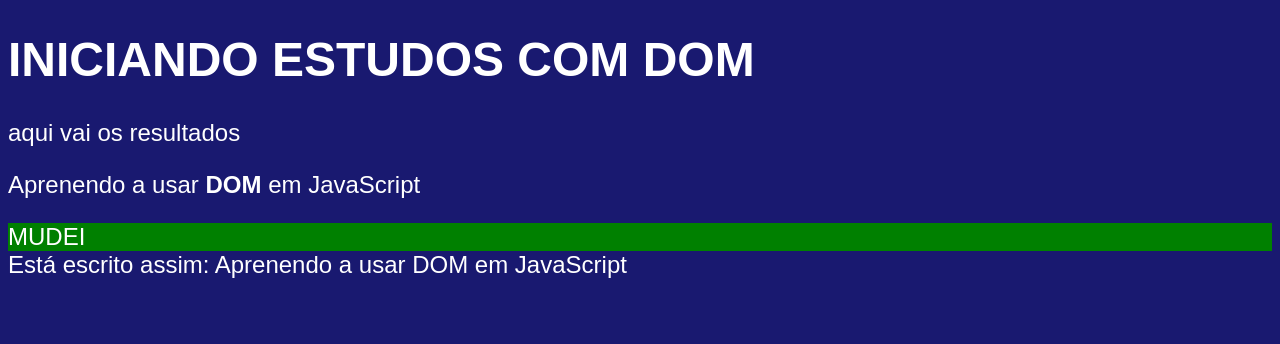
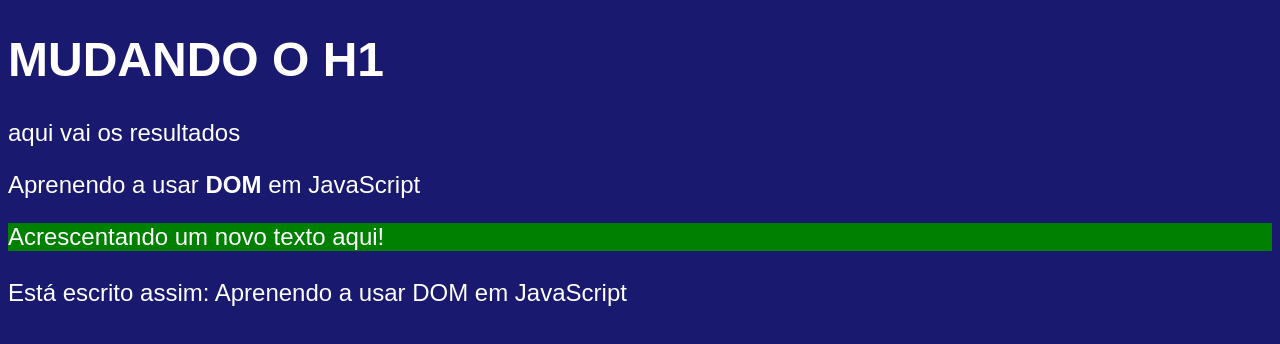
Before and after one commit to kaueciglioni/Aprendendo-JavaScript, a plain HTML site: page Aula 8/ex005.html in a window 1280 px wide. Drawn offline with Linux system fonts and the light colour scheme.

Commit message:
utilização das ferramentas em DOM para JavaScript

```diff
--- a/Aula 8/ex005.html
+++ b/Aula 8/ex005.html
@@ -21,7 +21,7 @@
 
     <p>Aprenendo a usar <strong>DOM</strong> em JavaScript</p>
 
-    <div id="msg">Clica em mim</div>
+    <div id="msg">Clica em mim</div><br>
 
     <script>
         var corpo = window.document.body
@@ -29,7 +29,11 @@
         window.document.write('Está escrito assim: ' + p1.innerText)
         var d = window.document.getElementById('msg')
         d.style.background = 'green'
-        d.innerText = ('MUDEI')
+        d.innerText = ('Acrescentando um novo texto aqui!')
+
+        var c = window.document.getElementsByTagName('h1')[0]
+        c.innerText = ('MUDANDO O H1')
     </script>
+
 </body>
 </html>
```
